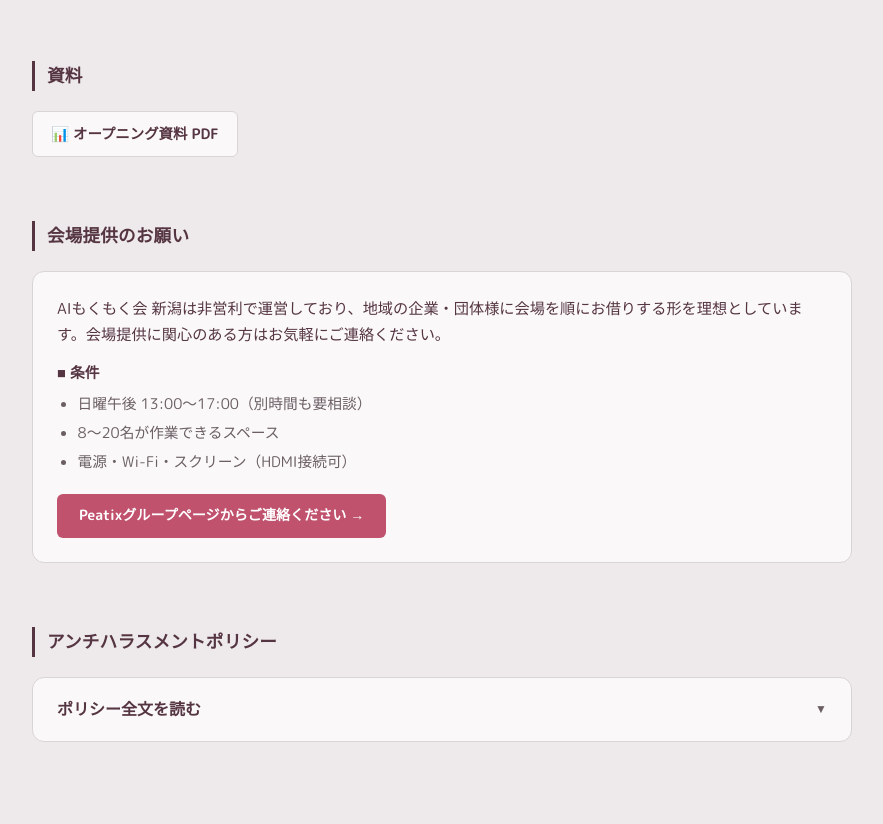
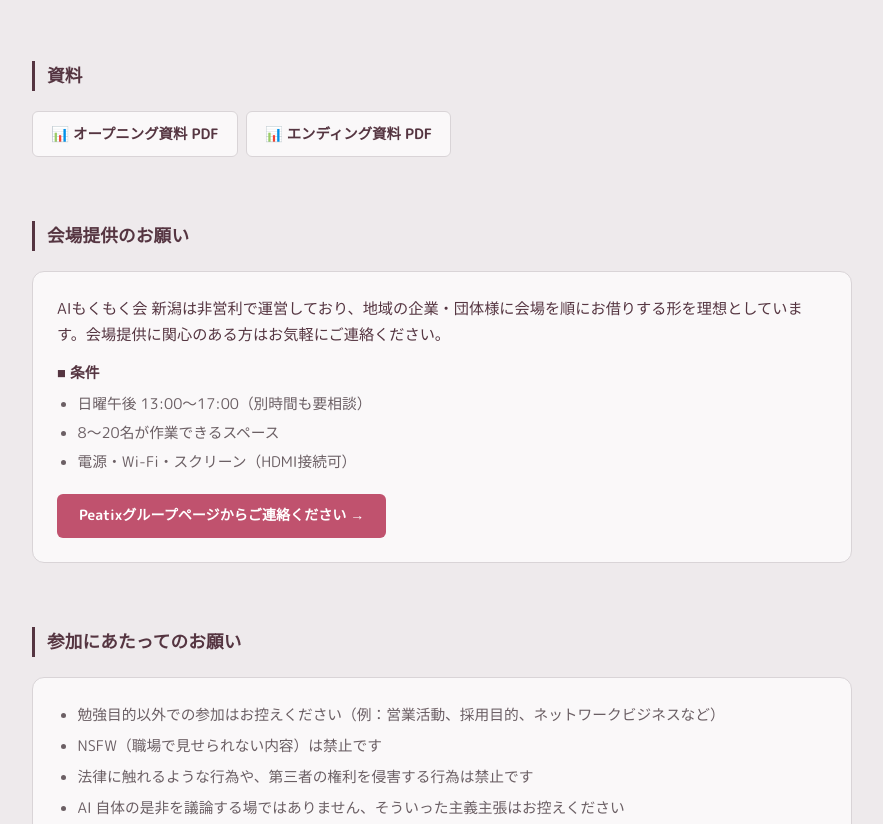
Before and after one commit to aimokumoku-niigata/official-site, a website: page index.html in a window 1280 px wide. Shown: the part 1976-2800 px from the top of the page, without its empty margins (198-1081 px from the left). Drawn offline with Linux system fonts and the light colour scheme; no server answers.

Commit message:
資料とルールのアップデート

```diff
--- a/index.html
+++ b/index.html
@@ -453,6 +453,16 @@
       opacity: 0.8;
     }
 
+    .rule-list {
+      padding-left: 1.4em;
+      font-size: 0.92rem;
+      color: var(--muted);
+    }
+
+    .rule-list li {
+      margin-bottom: 6px;
+    }
+
     /* ── Policy accordion ── */
     .accordion {
       background: var(--surface);
@@ -573,6 +583,7 @@
     <a href="#links">リンク集</a>
     <a href="#assets">資料</a>
     <a href="#venue">会場募集</a>
+    <a href="#rules">参加のお願い</a>
     <a href="#policy">ポリシー</a>
   </nav>
 
@@ -688,6 +699,9 @@
         <a href="assets/opening.pdf" target="_blank" rel="noopener" class="asset-item">
           📊 オープニング資料 PDF
         </a>
+        <a href="assets/ending.pdf" target="_blank" rel="noopener" class="asset-item">
+          📊 エンディング資料 PDF
+        </a>
       </div>
     </section>
 
@@ -705,6 +719,20 @@
         <a href="https://aimokumoku.peatix.com/" target="_blank" rel="noopener" class="venue-contact">
           Peatixグループページからご連絡ください →
         </a>
+      </div>
+    </section>
+
+    <section id="rules">
+      <h2 class="section-title">参加にあたってのお願い</h2>
+      <div class="card">
+        <ul class="rule-list">
+          <li>勉強目的以外での参加はお控えください（例：営業活動、採用目的、ネットワークビジネスなど）</li>
+          <li>NSFW（職場で見せられない内容）は禁止です</li>
+          <li>法律に触れるような行為や、第三者の権利を侵害する行為は禁止です</li>
+          <li>AI 自体の是非を議論する場ではありません、そういった主義主張はお控えください</li>
+          <li>特定のスキルの優劣で他者を蔑むことはやめましょう、他者を尊重しましょう</li>
+        </ul>
+        <a href="#policy" class="policy-link">あわせて、アンチハラスメントポリシーもご確認ください →</a>
       </div>
     </section>
 
```
Also changed, not shown: 2 other files.
